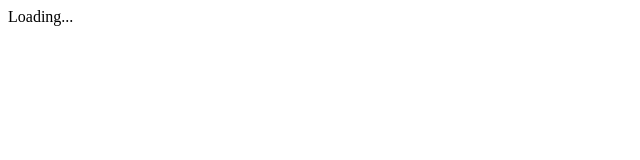
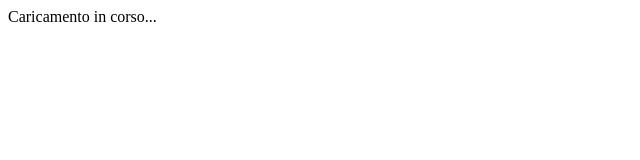
Before and after one commit to babbawg/Recipe-Book, a plain HTML site: page src/index.html in a window 1280 px wide. Shown: the whole page, without its empty margins (0-640 px from the left). Drawn offline with Linux system fonts and the light colour scheme.

Commit message:
Primo commit

```diff
--- a/src/index.html
+++ b/src/index.html
@@ -10,6 +10,6 @@
 
 </head>
 <body>
-  <rb-root>Loading...</rb-root>
+  <rb-root>Caricamento in corso...</rb-root>
 </body>
 </html>
```
